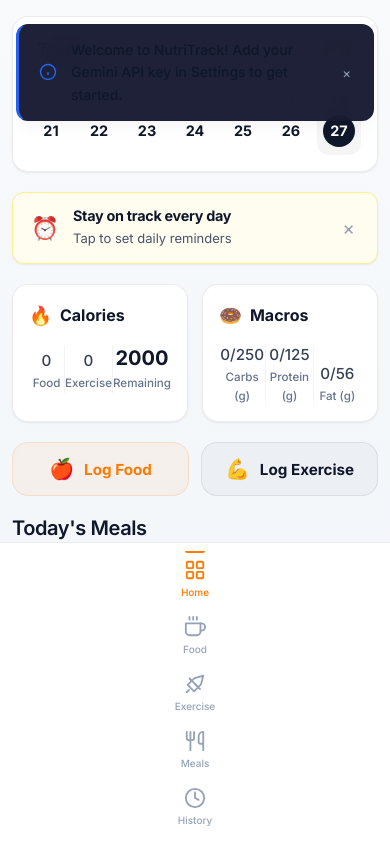
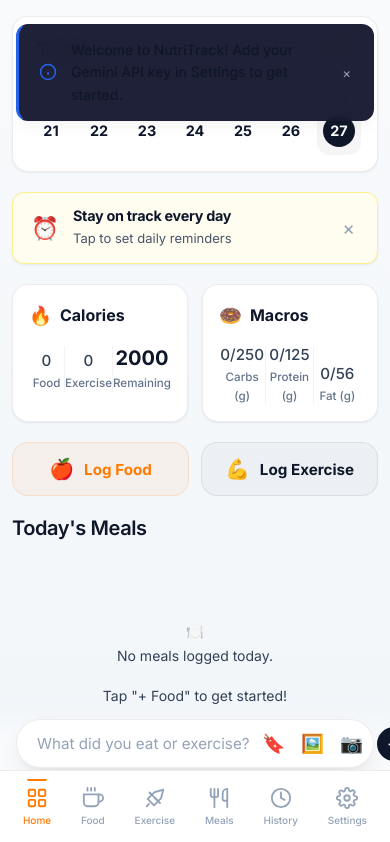
Before and after one commit to anunayjain175/nutritrack, a website: page index.html in a window 390 px wide. Shown: the top 842 px of the page. Drawn offline with Linux system fonts and the light colour scheme.

Commit message:
Fix mobile navigation layout and add Settings button

```diff
--- a/index.html
+++ b/index.html
@@ -131,6 +131,7 @@
         <!-- BOTTOM NAVIGATION (Mobile)                 -->
         <!-- ═══════════════════════════════════════════ -->
         <nav id="bottom-nav">
+            <div class="bottom-nav-items">
                 <a href="#dashboard" class="bottom-nav-item active" data-page="dashboard" id="bnav-dashboard">
                     <svg viewBox="0 0 24 24" width="22" height="22" fill="none" stroke="currentColor" stroke-width="2" stroke-linecap="round" stroke-linejoin="round"><rect x="3" y="3" width="7" height="7" rx="1"/><rect x="14" y="3" width="7" height="7" rx="1"/><rect x="3" y="14" width="7" height="7" rx="1"/><rect x="14" y="14" width="7" height="7" rx="1"/></svg>
                     <span>Home</span>
@@ -151,6 +152,11 @@
                     <svg viewBox="0 0 24 24" width="22" height="22" fill="none" stroke="currentColor" stroke-width="2" stroke-linecap="round" stroke-linejoin="round"><circle cx="12" cy="12" r="10"/><polyline points="12 6 12 12 16 14"/></svg>
                     <span>History</span>
                 </a>
+                <a href="#settings" class="bottom-nav-item" id="bnav-settings" data-action="open-settings">
+                    <svg viewBox="0 0 24 24" width="22" height="22" fill="none" stroke="currentColor" stroke-width="2" stroke-linecap="round" stroke-linejoin="round"><circle cx="12" cy="12" r="3"/><path d="M19.4 15a1.65 1.65 0 00.33 1.82l.06.06a2 2 0 010 2.83 2 2 0 01-2.83 0l-.06-.06a1.65 1.65 0 00-1.82-.33 1.65 1.65 0 00-1 1.51V21a2 2 0 01-4 0v-.09A1.65 1.65 0 009 19.4a1.65 1.65 0 00-1.82.33l-.06.06a2 2 0 01-2.83-2.83l.06-.06A1.65 1.65 0 004.68 15a1.65 1.65 0 00-1.51-1H3a2 2 0 010-4h.09A1.65 1.65 0 004.6 9a1.65 1.65 0 00-.33-1.82l-.06-.06a2 2 0 012.83-2.83l.06.06A1.65 1.65 0 009 4.68a1.65 1.65 0 001-1.51V3a2 2 0 014 0v.09a1.65 1.65 0 001 1.51 1.65 1.65 0 001.82-.33l.06-.06a2 2 0 012.83 2.83l-.06.06A1.65 1.65 0 0019.4 9a1.65 1.65 0 001.51 1H21a2 2 0 010 4h-.09a1.65 1.65 0 00-1.51 1z"/></svg>
+                    <span>Settings</span>
+                </a>
+            </div>
         </nav>
 
         <!-- Global Sticky Bottom Input Bar (HealthifyMe Style) -->
--- a/js/app.js
+++ b/js/app.js
@@ -266,7 +266,7 @@
         });
 
         // Navigation - bottom nav
-        document.querySelectorAll('.bottom-nav-item').forEach(item => {
+        document.querySelectorAll('.bottom-nav-item[data-page]').forEach(item => {
             item.addEventListener('click', (e) => {
                 e.preventDefault();
                 navigate(item.dataset.page === 'food-log' ? 'food' : item.dataset.page);
@@ -274,13 +274,18 @@
         });
 
         // Settings modal
-        const settingsBtn = document.getElementById('nav-settings-sidebar');
-        if (settingsBtn) {
-            settingsBtn.addEventListener('click', (e) => {
-                e.preventDefault();
-                openSettingsModal();
-            });
-        }
+        const settingsBtns = [
+            document.getElementById('nav-settings-sidebar'),
+            document.getElementById('bnav-settings')
+        ];
+        settingsBtns.forEach(btn => {
+            if (btn) {
+                btn.addEventListener('click', (e) => {
+                    e.preventDefault();
+                    openSettingsModal();
+                });
+            }
+        });
 
         document.getElementById('close-settings-modal')?.addEventListener('click', closeSettingsModal);
         document.getElementById('btn-save-settings')?.addEventListener('click', saveSettings);
```
Lines whose indentation alone changed are shown as unchanged.
